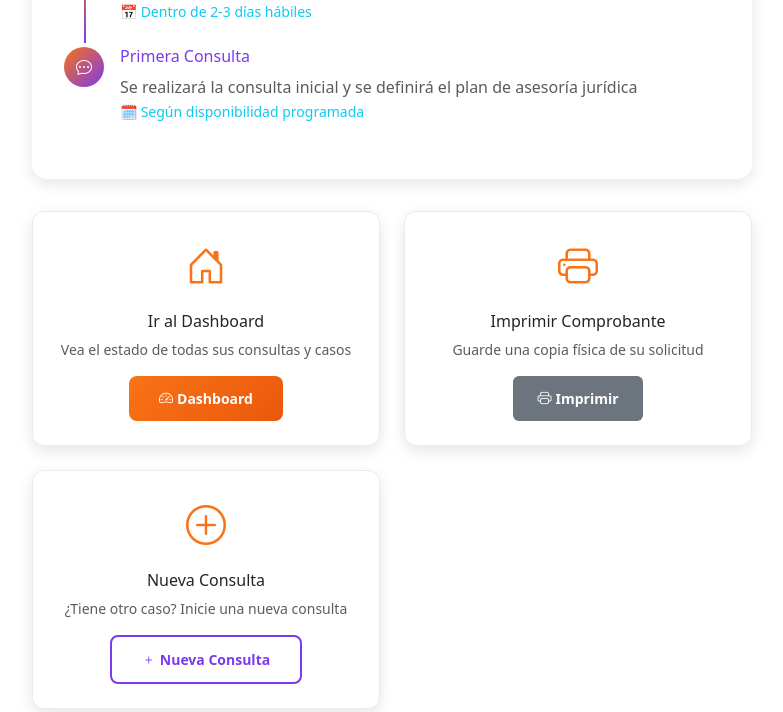
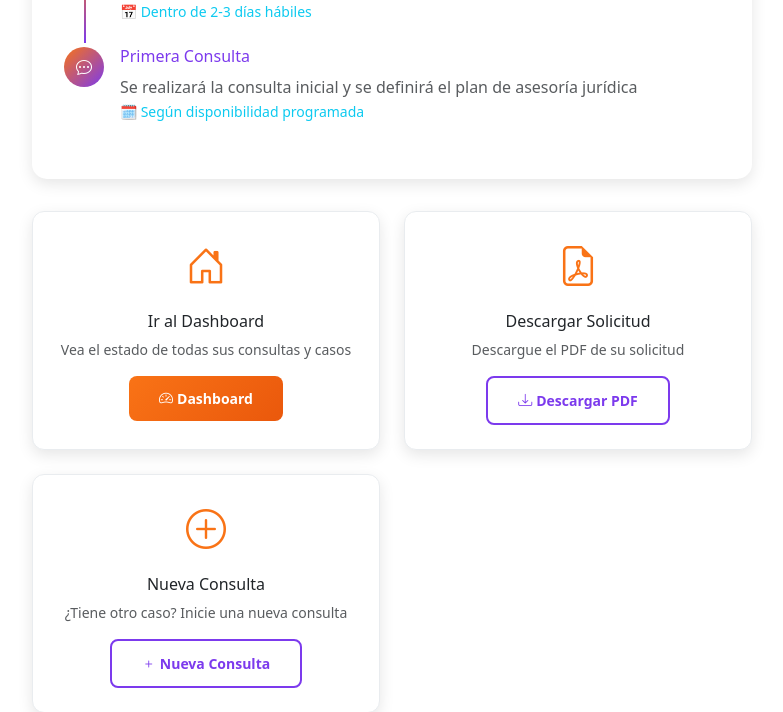
Before and after one commit to dfran25/proyectoGrado, a Django app: template templates/denuncias/wizard/exito.html in a window 1280 px wide. Shown: the part 1202-1914 px from the top of the page, without its empty margins (248-1031 px from the left). Run offline with Django 5.2, Linux system fonts and the light colour scheme; the template is opened without the code that fills it, so the values that code supplies are empty.

Commit message:
Update success page to show signed document

```diff
--- a/templates/denuncias/wizard/exito.html
+++ b/templates/denuncias/wizard/exito.html
@@ -357,13 +357,25 @@
 
         <div class="action-card">
           <div class="action-icon">
-            <i class="bi bi-printer"></i>
+            <i class="bi bi-file-earmark-pdf"></i>
           </div>
-          <h6>Imprimir Comprobante</h6>
-          <p class="text-muted small mb-3">Guarde una copia física de su solicitud</p>
-          <button class="btn btn-outline-primary btn-sm print-btn no-print" onclick="window.print()">
-            <i class="bi bi-printer me-1"></i>Imprimir
-          </button>
+          <h6>{% if caso.documento_firmado %}Documento Firmado{% else %}Descargar Solicitud{% endif %}</h6>
+          <p class="text-muted small mb-3">
+            {% if caso.documento_firmado %}
+              Descargue su documento con firma
+            {% else %}
+              Descargue el PDF de su solicitud
+            {% endif %}
+          </p>
+          {% if caso.documento_firmado %}
+            <a href="{{ caso.documento_firmado.url }}" class="btn btn-success btn-sm" target="_blank">
+              <i class="bi bi-file-earmark-check me-1"></i>Ver Firmado
+            </a>
+          {% else %}
+            <a href="{% url 'denuncias:generar_pdf_solicitud' nua=caso.nua %}" class="btn btn-outline-primary btn-sm">
+              <i class="bi bi-download me-1"></i>Descargar PDF
+            </a>
+          {% endif %}
         </div>
 
         <div class="action-card">
```
